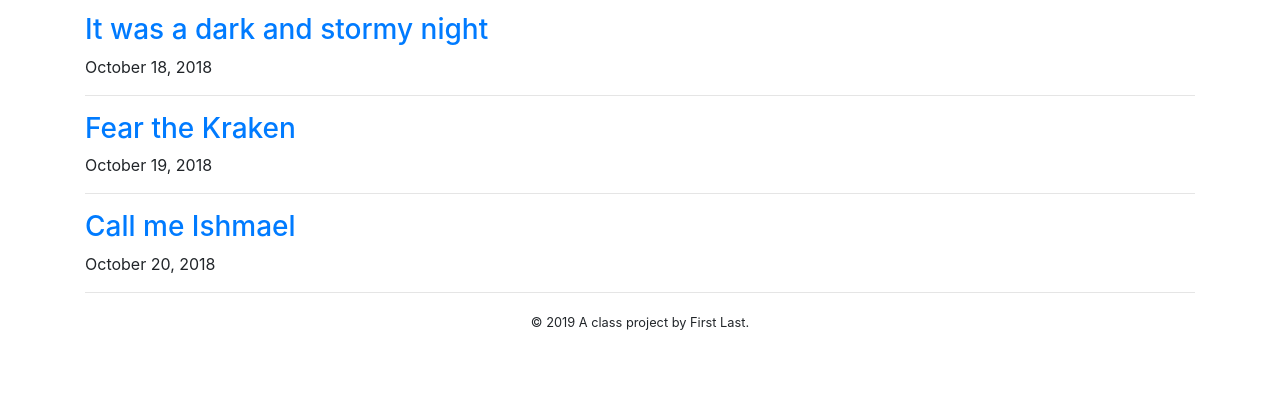
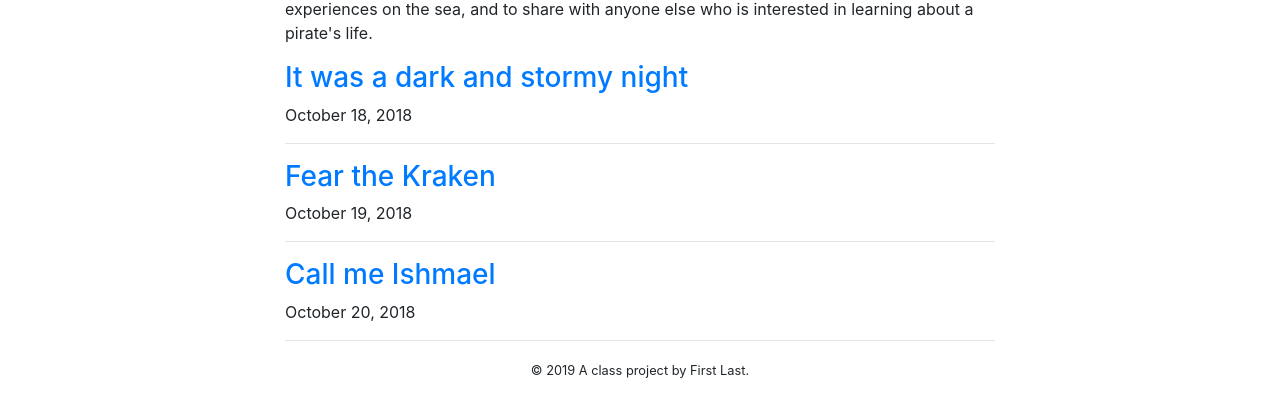
Before and after one commit to jaewonyooyoo/jaewon-staticapp, a website: page src/njk/index.njk in a window 1280 px wide. Shown: the part 589-986 px from the top of the page. Before the commit the page ends 938 px from the top, so only its background shows below. Drawn offline with nearby package versions, Linux system fonts and the light colour scheme; files that its build step writes are made by us from their sources; files whose address does not match are found by name.

Commit message:
yay its pretty

```diff
--- a/src/njk/index.njk
+++ b/src/njk/index.njk
@@ -8,7 +8,7 @@
 
   <div class="row">
     <div class="col">
-    <div class="col-12 col-sm-6 col-md-8 offset-md-2"></div>
+    <div class="col-12 col-sm-6 col-md-8 offset-md-2">
       <h1> The Captain's Journal </h1>
       <p>
         This is a random link <a href="detail-page.html">link to detail-page.html</a>. Arrr Matey, My name is Captain McGillicutty and I'm a pirate that sails the sea during the harshest of storms and on the most peaceful waves. There's never all good or all bad in this way of life. This is a diary I created to log my experiences on the sea, and to share with anyone else who is interested in learning about a pirate's life.
@@ -19,6 +19,7 @@
         <hr>
         {% endfor %}
     </div>
+    </div>
   </div>
 </div>
 {% endblock %}
```
Also changed, not shown: docs/index.html.
